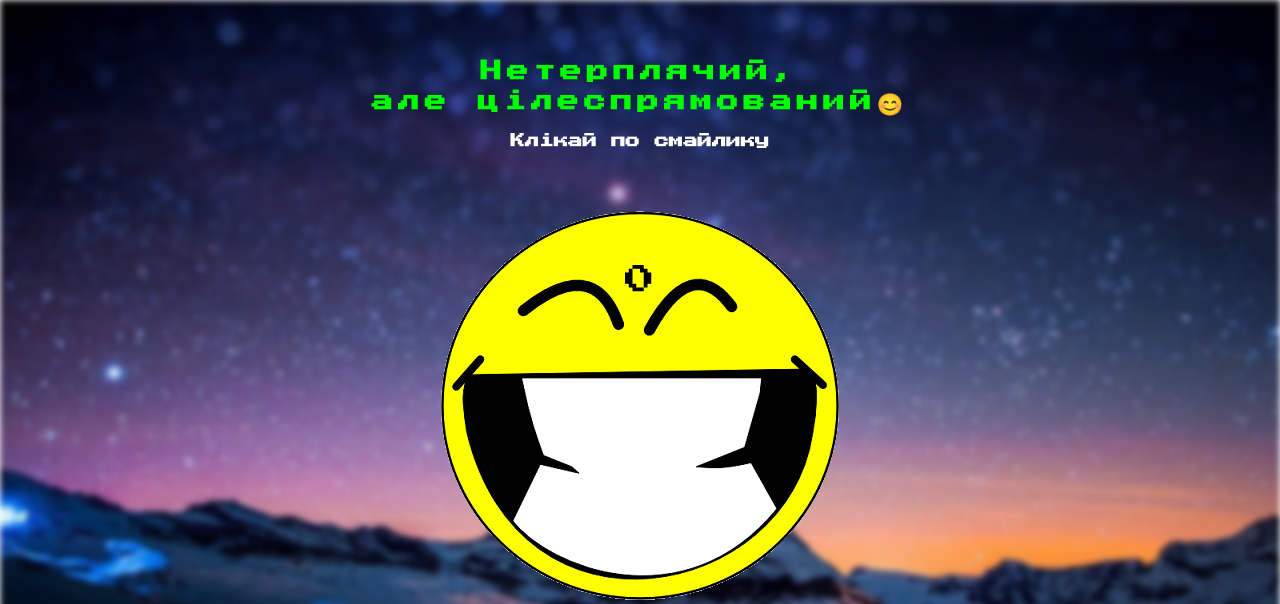
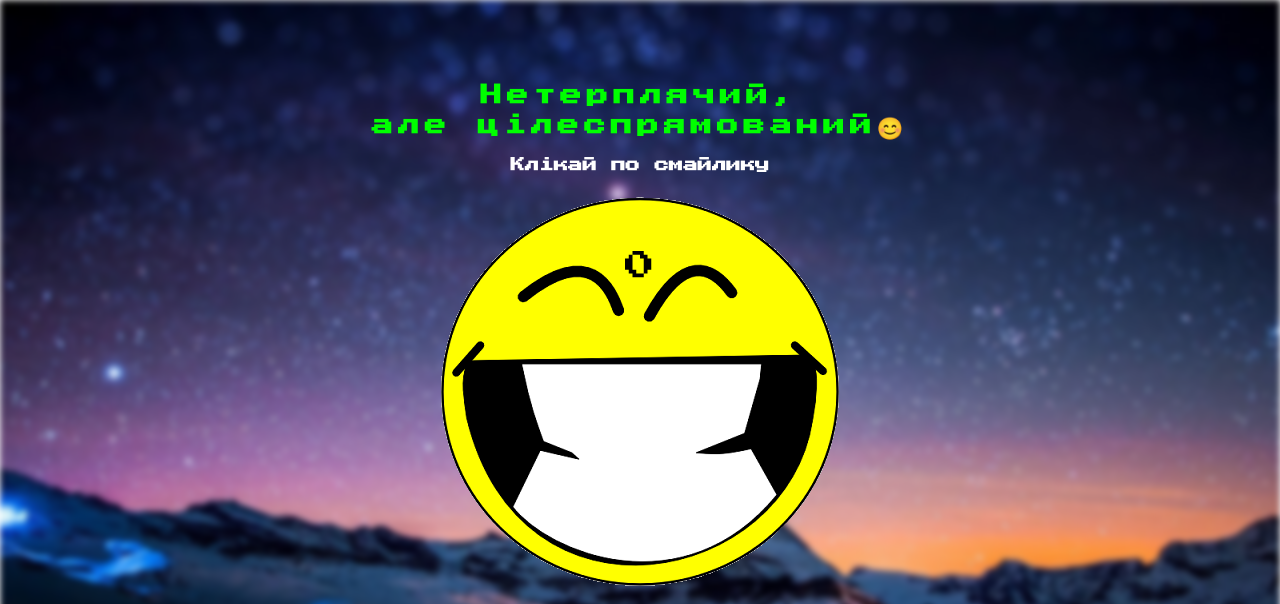
Before and after one commit to BarsOneK/Quest, a Django app: page /task_2/ in a window 1280 px wide. Shown: the top 604 px of the page. Run offline with Django 3.2, Linux system fonts and the light colour scheme.

Commit message:
Update task2.css

```diff
--- a/mysite/static/css/task2.css
+++ b/mysite/static/css/task2.css
@@ -13,8 +13,8 @@ body {
   -webkit-user-select: none;
 }
 .main {
-  	margin: 2%;
-    padding: 1%;
+  	margin: 1vh;
+    margin-top: 10vh;
     color: rgb(0, 255, 0);
     text-align: center;
 }
```
